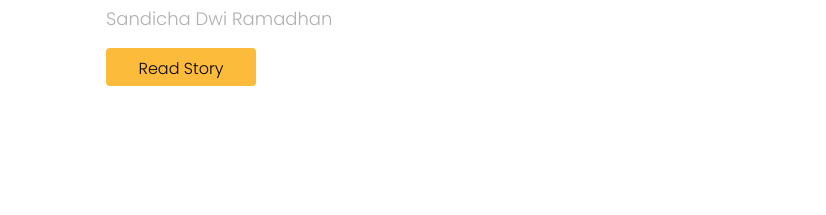
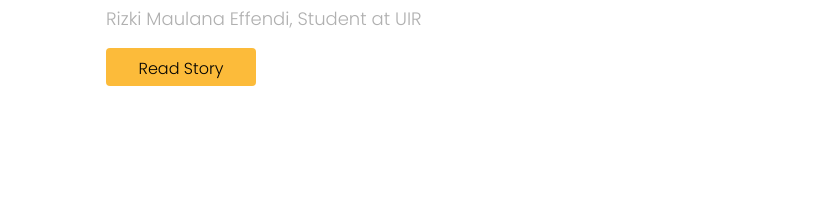
Before and after one commit to maulanarizki1/bikestore, a plain HTML site: page pages/detail-page.html in a window 1280 px wide. Shown: the part 1834-2049 px from the top of the page, 454-1280 px from the left. Drawn offline with nearby package versions, Linux system fonts and the light colour scheme.

Commit message:
ubah detail-page

```diff
--- a/pages/detail-page.html
+++ b/pages/detail-page.html
@@ -308,7 +308,7 @@
               <img src="/bikestore/frontend/img/testimonial-star.png">
             </div>
             <h2 class="testimonial-text">BIKESTORE "GOES TO <br> CAMPUS" X UIR . . .</h2>
-            <P class="testimonial-name">Sandicha Dwi Ramadhan</P>
+            <P class="testimonial-name">Rizki Maulana Effendi, Student at UIR</P>
             <a href="#" class="btn btn-testimonial">Read Story</a>
           </div>
         </div>
```
